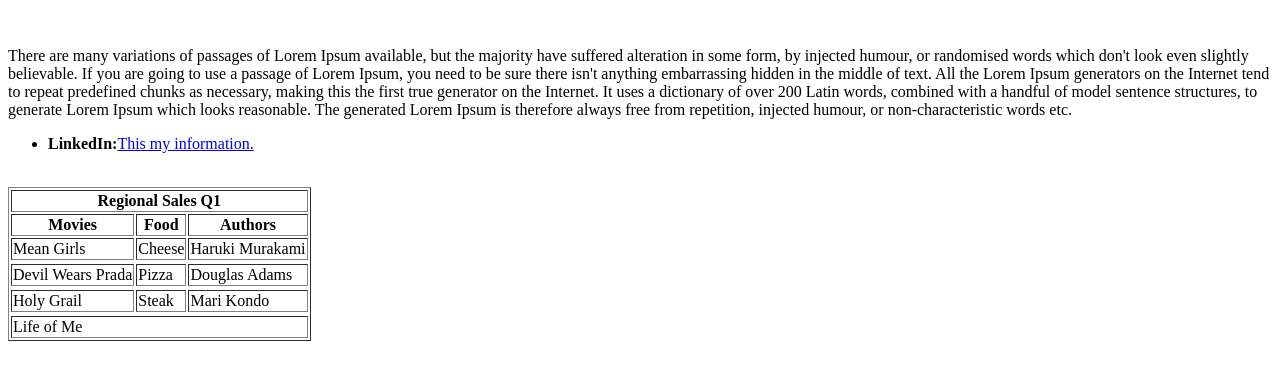
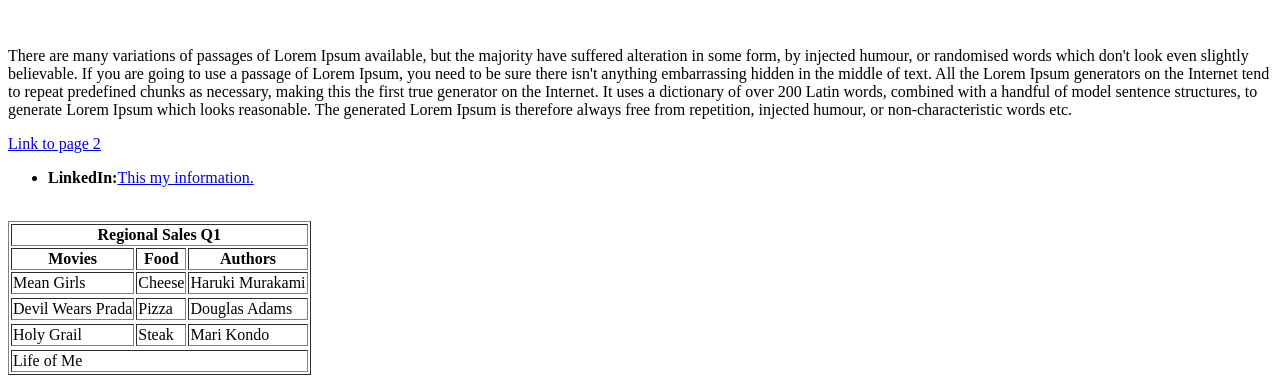
Before and after one commit to smurphy1983/smurphy1983.github.io, a plain HTML site: page index.html in a window 1280 px wide. Shown: the part 415-800 px from the top of the page. Drawn offline with Linux system fonts and the light colour scheme.

Commit message:
New Page

```diff
--- a/index.html
+++ b/index.html
@@ -15,7 +15,9 @@
     <p>Lorem Ipsum is simply dummy text of the printing and typesetting industry. Lorem Ipsum has been the industry's standard dummy text ever since the 1500s, when an unknown printer took a galley of type and scrambled it to make a type specimen book. It has survived not only five centuries, but also the leap into electronic typesetting, remaining essentially unchanged. It was popularised in the 1960s with the release of Letraset sheets containing Lorem Ipsum passages, and more recently with desktop publishing software like Aldus PageMaker including versions of Lorem Ipsum.</p>
     <br>
     <p>There are many variations of passages of Lorem Ipsum available, but the majority have suffered alteration in some form, by injected humour, or randomised words which don't look even slightly believable. If you are going to use a passage of Lorem Ipsum, you need to be sure there isn't anything embarrassing hidden in the middle of text. All the Lorem Ipsum generators on the Internet tend to repeat predefined chunks as necessary, making this the first true generator on the Internet. It uses a dictionary of over 200 Latin words, combined with a handful of model sentence structures, to generate Lorem Ipsum which looks reasonable. The generated Lorem Ipsum is therefore always free from repetition, injected humour, or non-characteristic words etc.</p>
-
+    <p>
+        <a href="page2.html" target="_self">Link to page 2</a>
+    </p>
     <ul>
         <li><strong>LinkedIn:</strong><a href = "https://www.linkedin.com/in/stephen-murphy-2179134" >This my information.</a></li>
         <br>
```
